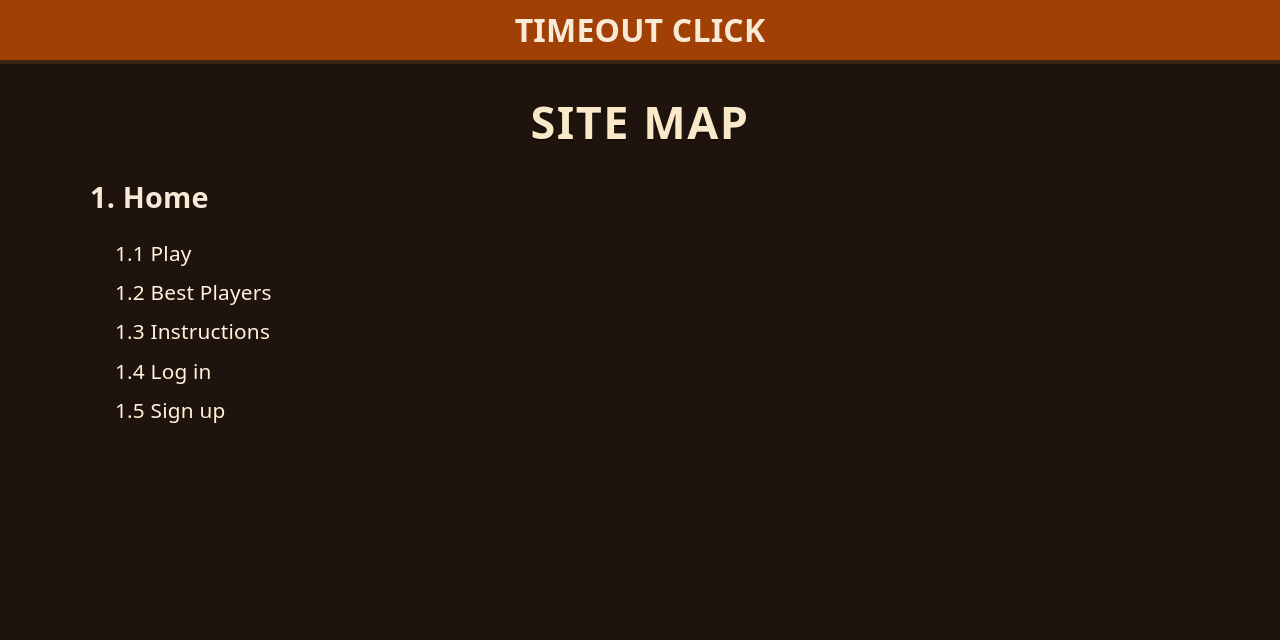
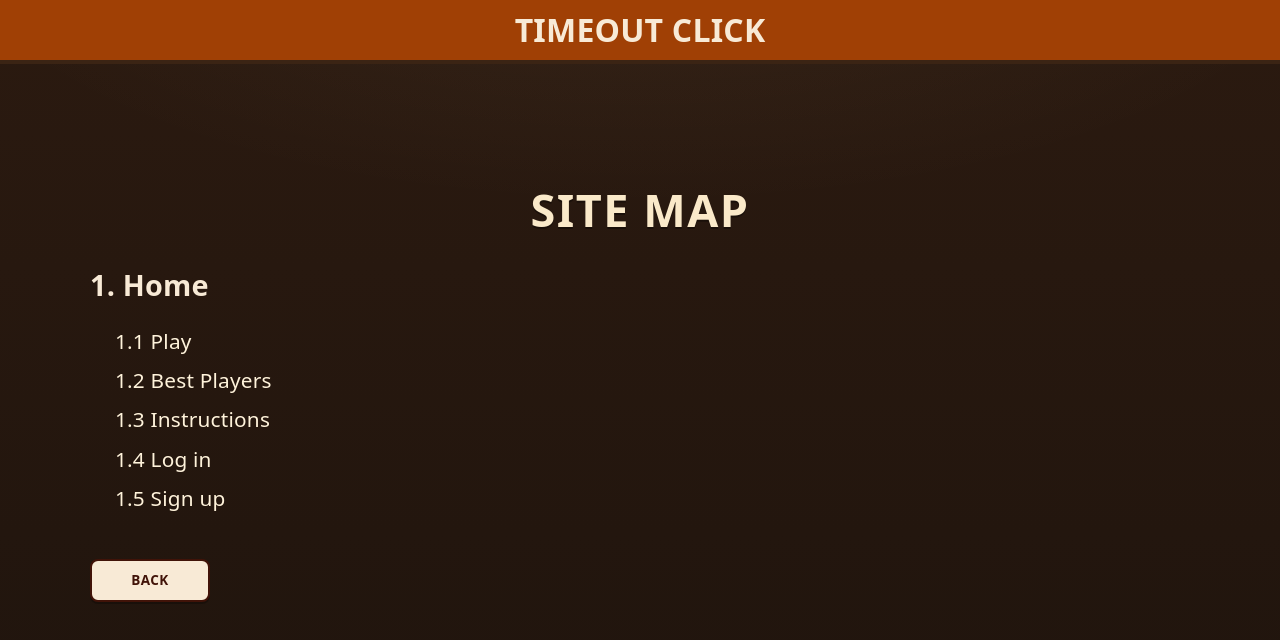
Before and after one commit to andresMurillo23/ci0137_timeoutclick, a website: page frontend/public/pages/unregistered-sitemap.html in a window 1280 px wide. Drawn offline with Linux system fonts and the light colour scheme; a web font is replaced by a local one.

Commit message:
feat: enhance footer and sitemap layout, update links and styles

```diff
--- a/frontend/public/css/pages/footer-sitemap.css
+++ b/frontend/public/css/pages/footer-sitemap.css
@@ -7,15 +7,19 @@
   background-color: var(--bg);
   border-top: 3px solid var(--navbar-border);
   color: var(--panel);
-
-   padding: 10px 0;
+  height: 60px;
+  padding: 10px 0;
   text-align: center;
+  display: flex;
+  justify-content: center;
+  align-items: center;
 }
 
 .footer-links {
   list-style: none;
   display: flex;
   justify-content: center;
+  align-items: center;
   gap: 20px;
 }
 
@@ -25,12 +29,12 @@
   text-decoration: none;
 }
 .footer-links a:hover {
-    color: var(--tangerine);
-    text-decoration: underline;
+  color: var(--tangerine);
+  text-decoration: underline;
 }
 
 body {
-  padding-bottom: 0 !important; /* muy importante */
+ padding-bottom: 60px;  /* muy importante */
 }
 main {
   flex: 1;
--- a/frontend/public/css/pages/sitemap.css
+++ b/frontend/public/css/pages/sitemap.css
@@ -2,6 +2,16 @@
 html,
 body {
   height: 100%
+}
+.app {
+  padding-top: var(--bar-h);
+  min-height: calc(100dvh - var(--bar-h));
+
+  /* centrado  */
+  display: block;
+
+  padding-left: 16px;
+  padding-right: 16px;
 }
 
 body {
--- a/frontend/public/js/utils/activeTab.js
+++ b/frontend/public/js/utils/activeTab.js
@@ -22,6 +22,7 @@
     "/pages/bestplayers":  "start",
     "/pages/instructions": "start",
     "/pages/duel":         "start",
+    "/pages/sitemap":      "start",
 
     "/pages/ranking":      "rankings",
     "/pages/history":      "history",
--- a/frontend/public/pages/unregistered-sitemap.html
+++ b/frontend/public/pages/unregistered-sitemap.html
@@ -1,6 +1,7 @@
 <script src="/js/partials/head.js"></script>
 
 <link rel="stylesheet" href="/css/pages/sitemap.css">
+<link rel="stylesheet" href="/css/pages/reports.css">
 
 
 <header class="topbar">
@@ -8,7 +9,6 @@
 </header>
 
 <main class="container">
-
     <h2 class="titles">SITE MAP</h2>
 
     <section class="box">
@@ -21,6 +21,10 @@
             <li><a href="/pages/register.html">1.5 Sign up</a></li>
         </ul>
     </section>
+
+    <div class="bottom">
+            <a class="btn btn-ghost left" href="/pages/home.html">BACK</a>
+    </div>
 </main>
 
 <script src="/js/partials/footer.js"></script>
```
Also changed, not shown: frontend/public/pages/home.html (+1 -1 lines), frontend/public/pages/sitemap.html (+3 -6 lines). Lines whose indentation alone changed are shown as unchanged.
